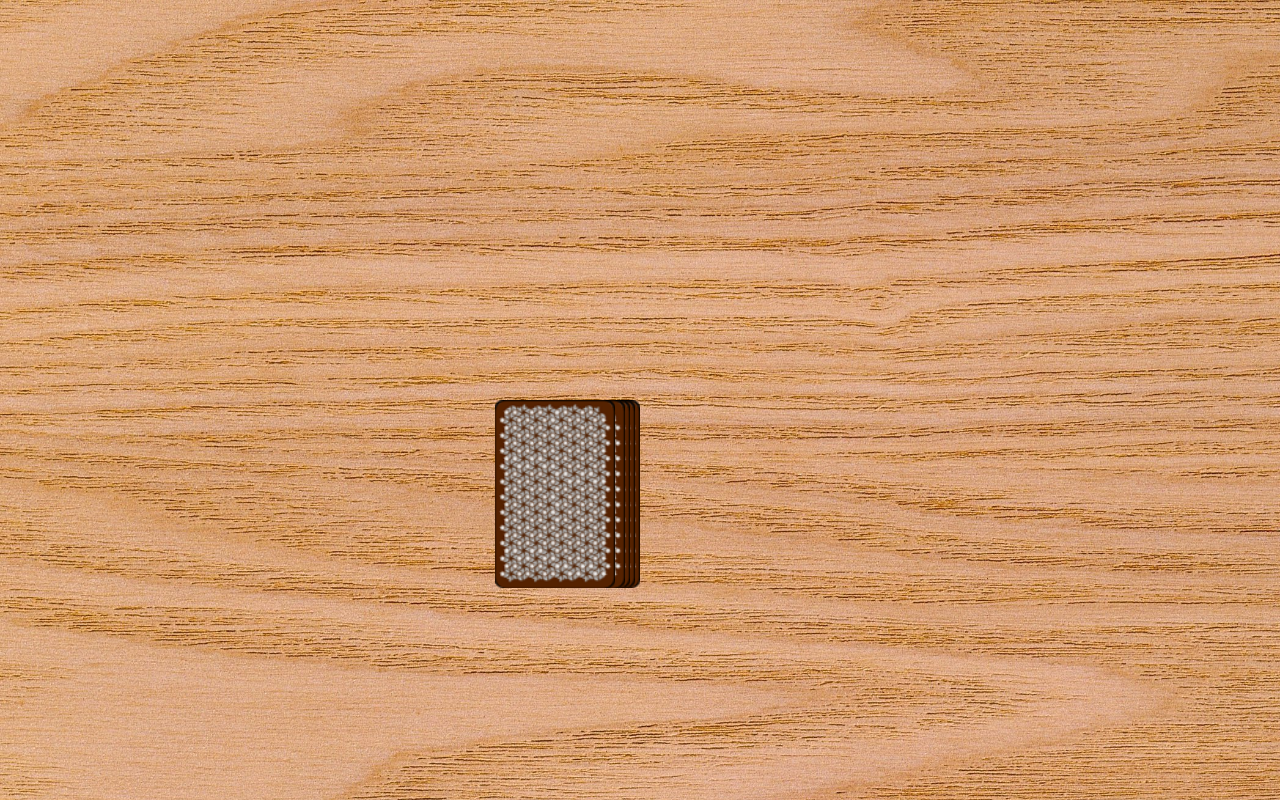
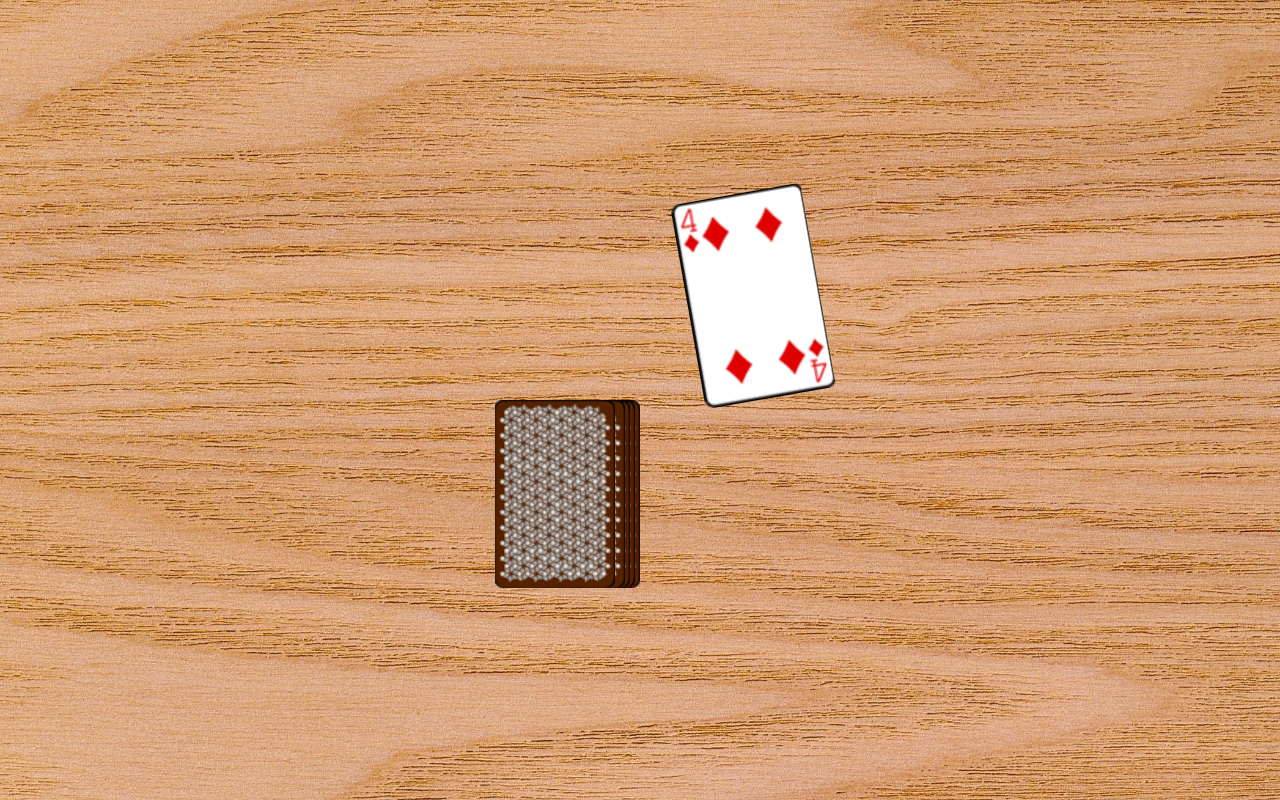
Before and after one commit to FelixWagner25/ring_of_fire, an Angular app: page /game in a window 1280 px wide. Both pictures are taken after a click on the picture 555 px from the left and 493 px from the top of the page. Built offline with nearby package versions, Linux system fonts and the light colour scheme.

Commit message:
feat: show played cards

```diff
--- a/src/app/game/game.html
+++ b/src/app/game/game.html
@@ -1,11 +1,13 @@
 <section class="field">
   <div class="card-stack">
+    <!-- Card stack -->
     <img
       [ngStyle]="{ 'right.px': i * 5 }"
       *ngFor="let card of [0, 1, 2, 3]; let i = index"
       src="assets/img/card_cover.png"
       alt="Card cover"
     />
+    <!-- Top card-->
     <img
       (click)="takeCard()"
       class="top-card"
@@ -13,6 +15,14 @@
       src="assets/img/card_cover.png"
       alt="Top card"
     />
+    <!-- Stack of played cards-->
+    <img
+      *ngFor="let card of game.playedCards"
+      class="played-card"
+      src="assets/img/{{ card }}.png"
+      alt="Played cards"
+    />
+    <!-- Current animated card-->
     <img
       (click)="takeCard()"
       *ngIf="pickCardAnimation"
--- a/src/app/game/game.scss
+++ b/src/app/game/game.scss
@@ -46,3 +46,9 @@
         transform: scale(1.1) translateX(180px) translateY(-180px) rotate(-10deg);
     }
 }
+
+.played-card{
+    right: 25px;
+    transform: scale(1.1) translateX(180px) translateY(-180px) rotate(-10deg);
+
+}
--- a/src/app/game/game.ts
+++ b/src/app/game/game.ts
@@ -30,8 +30,9 @@ constructor(private cdr: ChangeDetectorRef){}
 
       setTimeout(() => {
         this.pickCardAnimation = false;
+        this.game.playedCards.push(this.currentCard);
         this.cdr.detectChanges();
-      }, 1500);
+      }, 1000);
     }
   }
 
```
